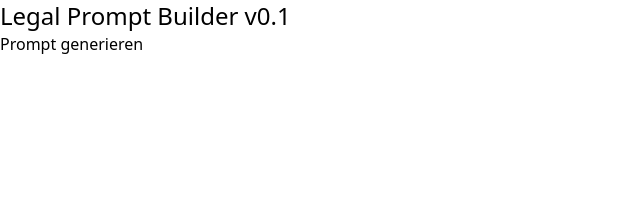
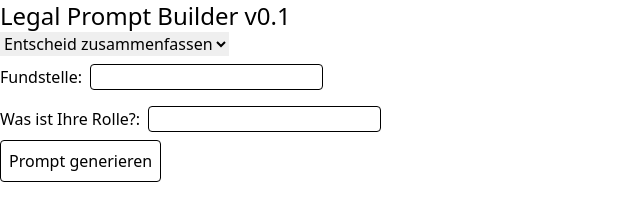
Before and after one commit to jan-nicklaus/LegalPrompts-CH, a website: page frontend/index.html in a window 1280 px wide. Shown: the whole page, without its empty margins (0-640 px from the left). Drawn offline with nearby package versions, Linux system fonts and the light colour scheme; files that its build step writes are made by us from their sources.

Commit message:
Frontend Integration

```diff
--- a/frontend/index.html
+++ b/frontend/index.html
@@ -2,8 +2,8 @@
 <html><head>
 <meta http-equiv="content-type" content="text/html; charset=UTF-8">
         <title>Legal Prompt Builder</title>
-        <script defer="defer" src="Legal%20Prompt%20Builder-Dateien/cdn.min.js"></script>
-        <link href="Legal%20Prompt%20Builder-Dateien/style.css" rel="stylesheet">
+        <script defer src="https://cdn.jsdelivr.net/npm/alpinejs@3.x.x/dist/cdn.min.js"></script>
+        <link href="style.css" rel="stylesheet">
     </head>
     <body>
         <script type="text/javascript">
```
Also changed, not shown: frontend/style.css.
